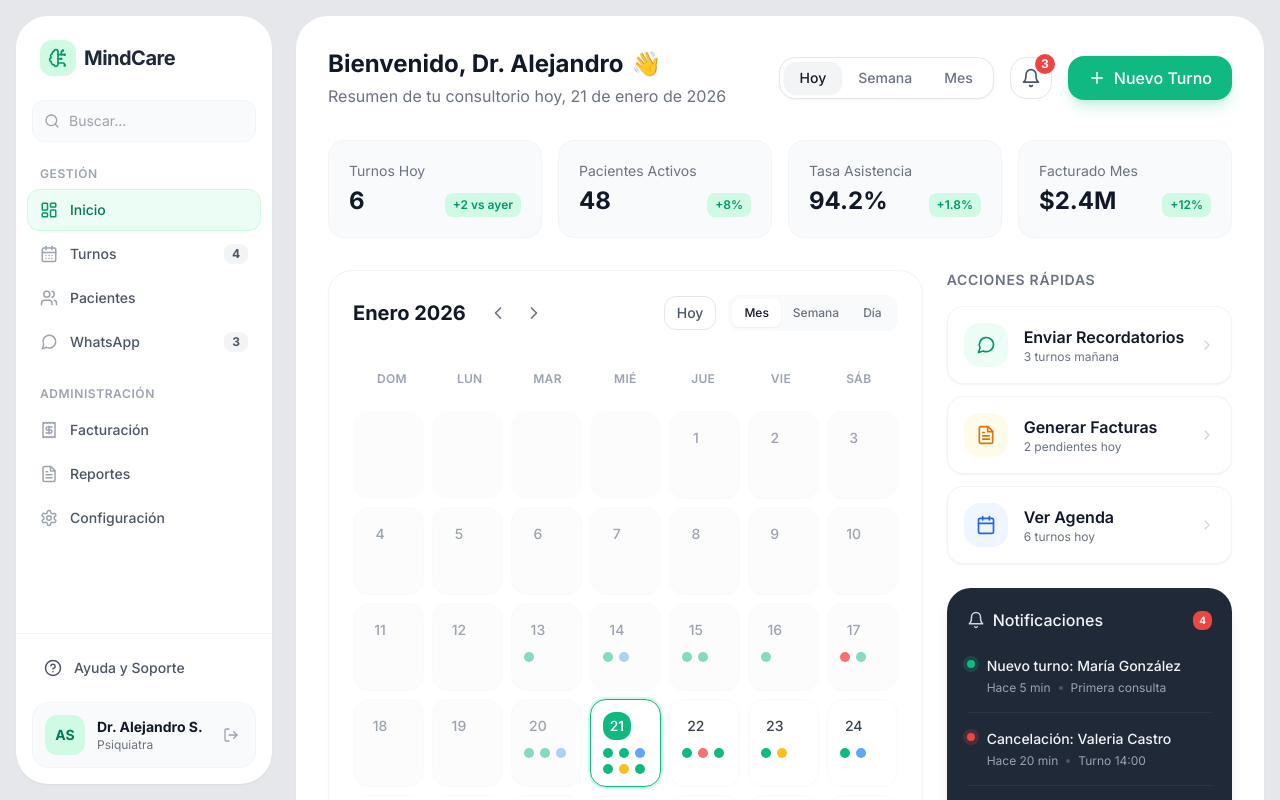
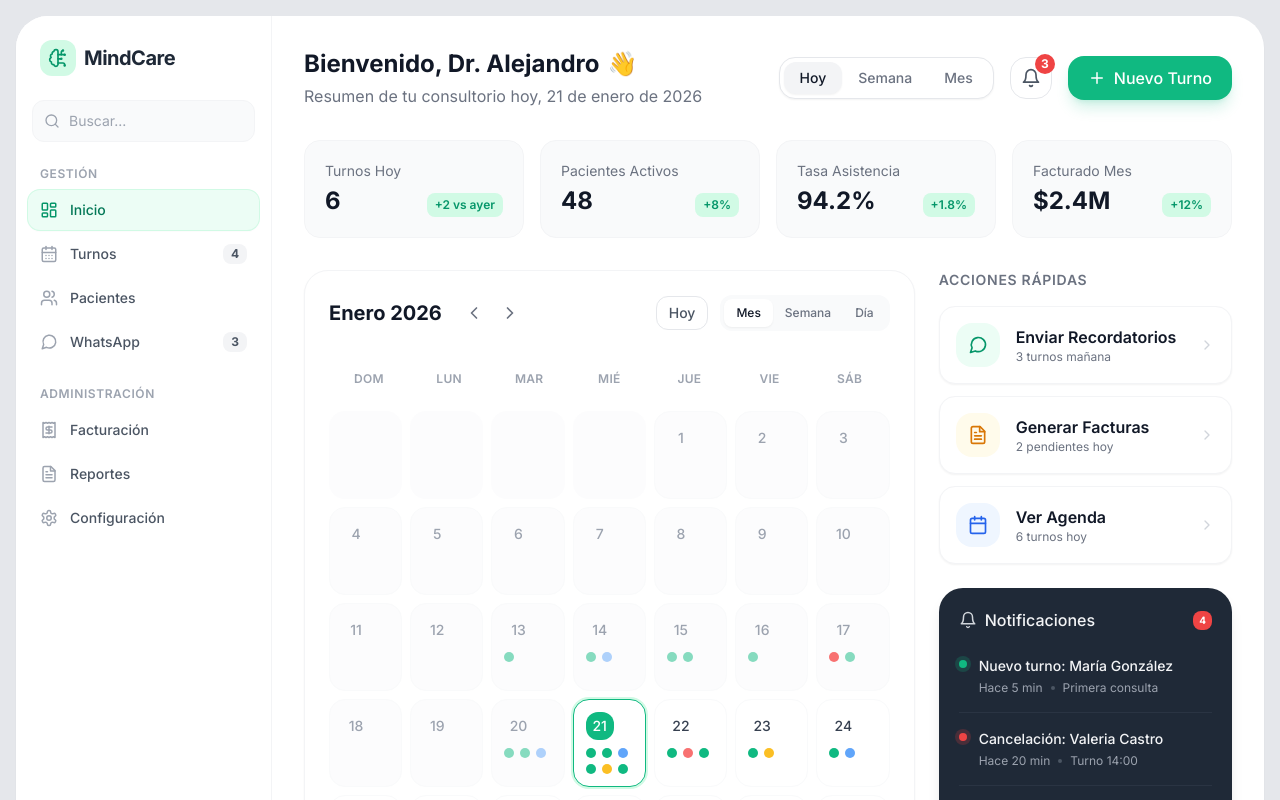
Before and after one commit to aidaptivecom-pixel/CRM-MEDICO, a React (Vite) app: page / in a window 1280 px wide. Shown: the top 800 px of the page. Built offline with nearby package versions, Linux system fonts and the light colour scheme.

Commit message:
style: contenedor único con sidebar integrada (estilo Star Real Estate)
- Un solo contenedor blanco con rounded-[32px]
- Sidebar dentro del contenedor (no flotante)
- Separación con border-r sutil
- Fondo gris exterior visible

```diff
--- a/src/App.tsx
+++ b/src/App.tsx
@@ -90,7 +90,7 @@ function App() {
         return <FacturacionPage />;
       default:
         return (
-          <div className="bg-white rounded-3xl border border-gray-100 p-12 text-center">
+          <div className="bg-gray-50 rounded-2xl p-12 text-center">
             <p className="text-gray-500">Página en construcción</p>
           </div>
         );
@@ -100,10 +100,14 @@ function App() {
   const buttonConfig = getButtonConfig();
 
   return (
-    <div className="min-h-screen bg-[#e5e7eb] p-4">
+    <div className="min-h-screen bg-gray-200 p-4">
+      {/* Single container with rounded corners */}
+      <div className="bg-white rounded-[32px] min-h-[calc(100vh-32px)] shadow-sm flex overflow-hidden">
+        {/* Sidebar inside the container */}
         <Sidebar currentPage={currentPage} onNavigate={setCurrentPage} />
 
-      <main className="md:ml-[280px] p-6 lg:p-8 bg-white rounded-[32px] min-h-[calc(100vh-32px)] shadow-sm">
+        {/* Main content */}
+        <main className="flex-1 p-6 lg:p-8 overflow-auto">
           <Header
             title={getPageTitle()}
             subtitle={getPageSubtitle()}
@@ -115,6 +119,7 @@ function App() {
           {renderPage()}
         </main>
       </div>
+    </div>
   );
 }
 
--- a/src/components/Sidebar.tsx
+++ b/src/components/Sidebar.tsx
@@ -20,7 +20,7 @@ interface SidebarProps {
 
 const Sidebar: React.FC<SidebarProps> = ({ currentPage, onNavigate }) => {
   return (
-    <aside className="hidden md:flex flex-col w-64 h-[calc(100vh-32px)] bg-white fixed left-4 top-4 z-20 rounded-[32px] shadow-sm">
+    <aside className="hidden md:flex flex-col w-64 bg-white border-r border-gray-100 flex-shrink-0">
       {/* Logo */}
       <div className="p-6 flex items-center gap-2">
         <div className="w-9 h-9 bg-emerald-100 rounded-xl flex items-center justify-center text-emerald-600">
```
Lines whose indentation alone changed are shown as unchanged.
